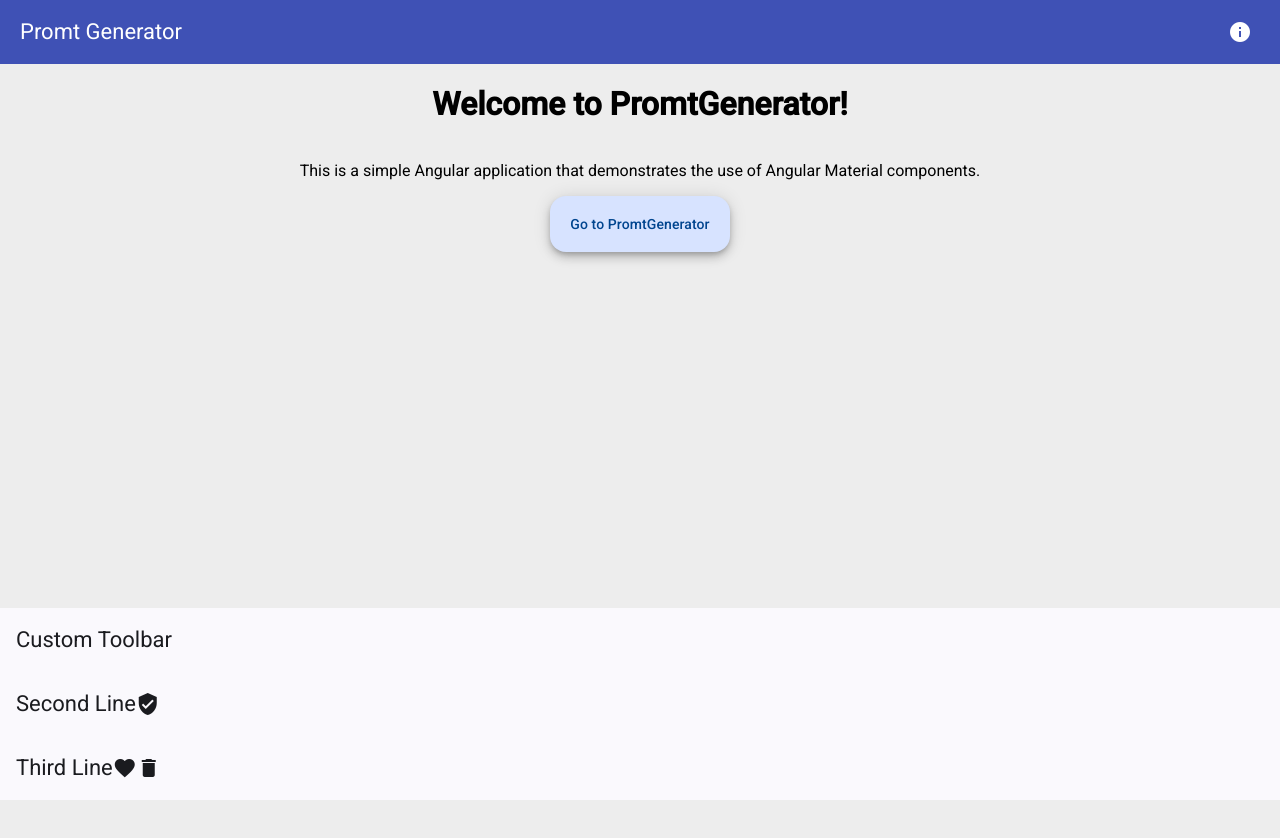
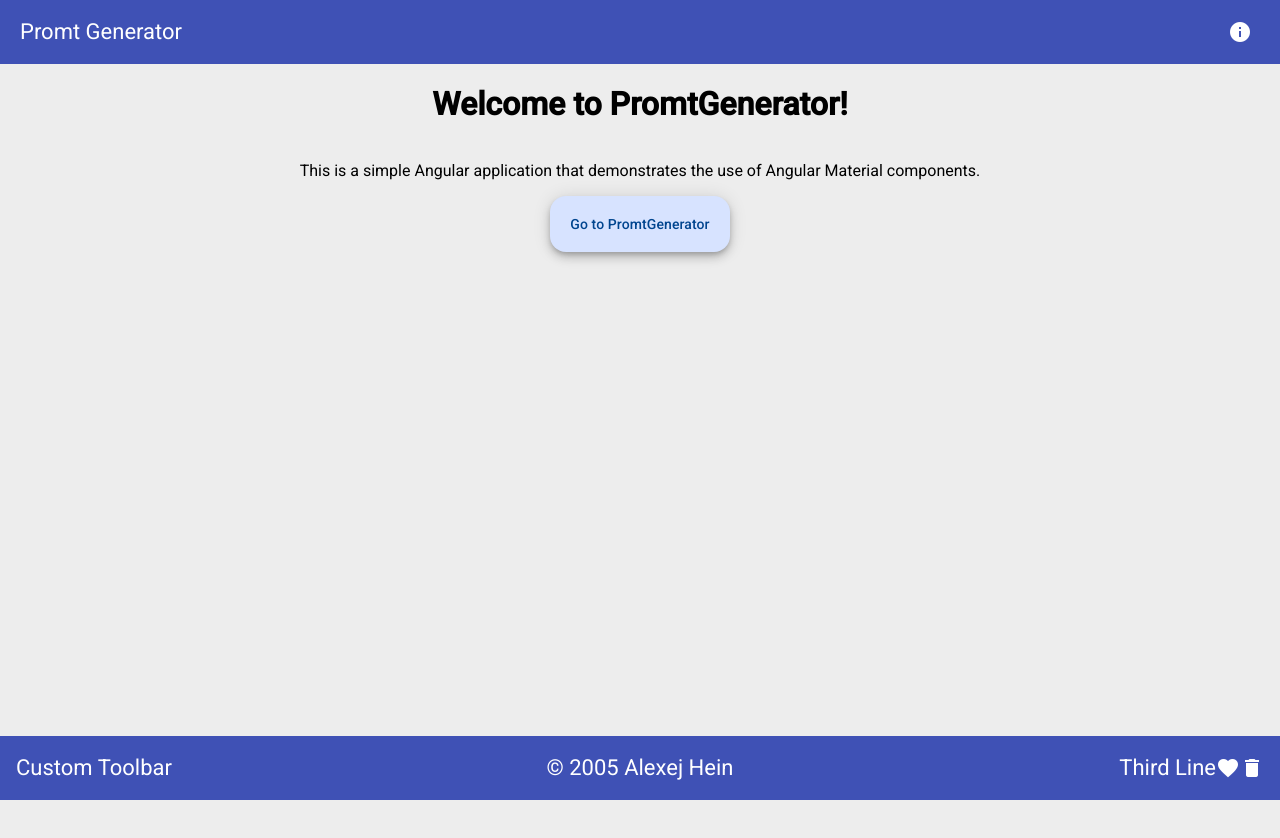
Before and after one commit to AlexejHein/PromtGenerator-, an Angular app: page / in a window 1280 px wide. Shown: the top 838 px of the page. Built offline with nearby package versions, Linux system fonts and the light colour scheme.

Commit message:
first commit

```diff
--- a/src/app/footer/footer.component.html
+++ b/src/app/footer/footer.component.html
@@ -1,15 +1,13 @@
 <mat-toolbar>
-  <mat-toolbar-row>
+  <mat-toolbar-row class="row-1">
     <span>Custom Toolbar</span>
   </mat-toolbar-row>
 
-  <mat-toolbar-row>
-    <span>Second Line</span>
-    <span class="example-spacer"></span>
-    <mat-icon class="example-icon" aria-hidden="false" aria-label="Example user verified icon">verified_user</mat-icon>
+  <mat-toolbar-row class="row-2">
+    <span>© 2005 Alexej Hein</span>
   </mat-toolbar-row>
 
-  <mat-toolbar-row>
+  <mat-toolbar-row class="row-3">
     <span>Third Line</span>
     <span class="example-spacer"></span>
     <mat-icon class="example-icon" aria-hidden="false" aria-label="Example heart icon">favorite</mat-icon>
--- a/src/app/footer/footer.component.scss
+++ b/src/app/footer/footer.component.scss
@@ -0,0 +1,20 @@
+mat-toolbar {
+  width: 100%;
+  background: #3f51b5;
+  color: white;
+  display: flex;
+  flex-direction: row;
+  justify-content: space-between;
+  .row-2{
+    display: flex;
+    flex-direction: row;
+    justify-content: center;
+    align-items: center;
+  }
+  .row-3{
+    display: flex;
+    flex-direction: row;
+    justify-content: flex-end;
+    align-items: center;
+  }
+}
```
